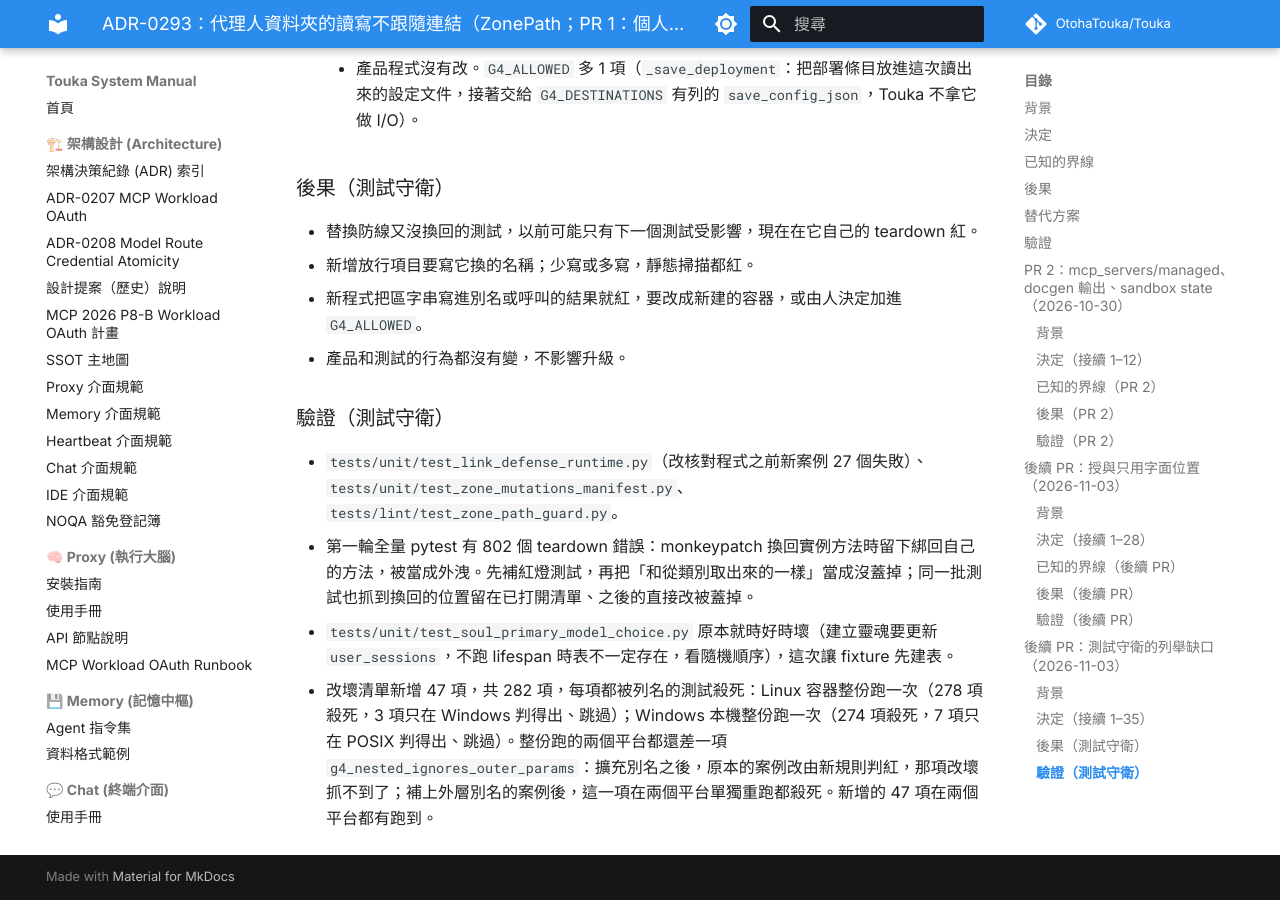
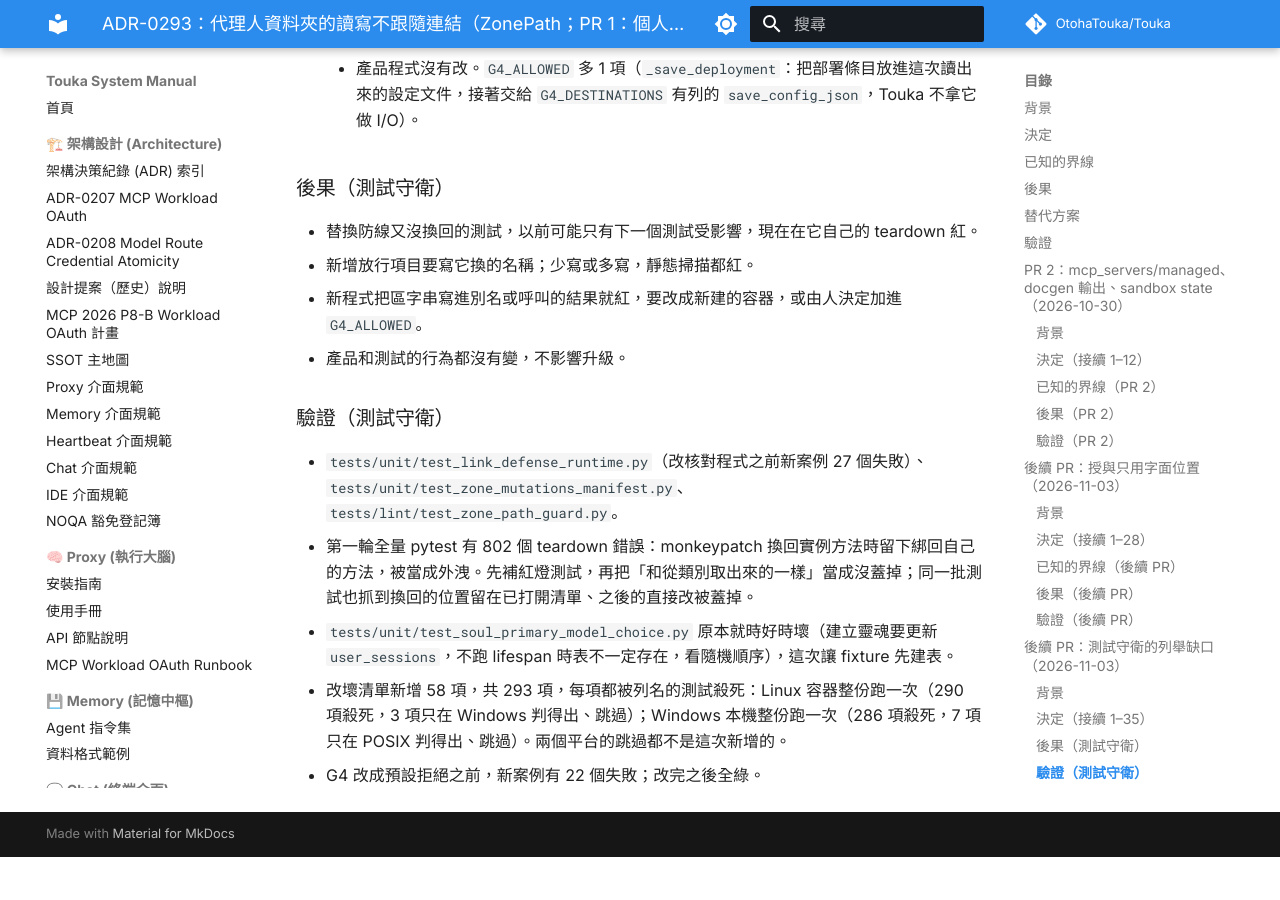
Before and after one commit to OtohaTouka/Touka, an MkDocs documentation site: the page built from docs/architecture/adr/0293-agent-folders-no-follow.md, in a window 1280 px wide and 900 px high, scrolled down 18839 px. Built offline with MkDocs 1.6.1 and Material for MkDocs 9.7.7, drawn with Linux system fonts in a browser that asks for light colours; comment, search, counter and statistics services are not loaded; after the commit the page ends 19696 px from its top, so only the background shows below that.

Commit message:
docs(adr): record the verification of the test guards after default deny
Co-Authored-By: Claude Opus 5.5 <noreply@anthropic.com>

```diff
--- a/docs/architecture/adr/0293-agent-folders-no-follow.md
+++ b/docs/architecture/adr/0293-agent-folders-no-follow.md
@@ -260,4 +260,5 @@ PR 2 的「已知的界線」列了一串測試守衛看不到的寫法，多半
 - `tests/unit/test_link_defense_runtime.py`（改核對程式之前新案例 27 個失敗）、`tests/unit/test_zone_mutations_manifest.py`、`tests/lint/test_zone_path_guard.py`。
 - 第一輪全量 pytest 有 802 個 teardown 錯誤：monkeypatch 換回實例方法時留下綁回自己的方法，被當成外洩。先補紅燈測試，再把「和從類別取出來的一樣」當成沒蓋掉；同一批測試也抓到換回的位置留在已打開清單、之後的直接改被蓋掉。
 - `tests/unit/test_soul_primary_model_choice.py` 原本就時好時壞（建立靈魂要更新 `user_sessions`，不跑 lifespan 時表不一定存在，看隨機順序），這次讓 fixture 先建表。
-- 改壞清單新增 47 項，共 282 項，每項都被列名的測試殺死：Linux 容器整份跑一次（278 項殺死，3 項只在 Windows 判得出、跳過）；Windows 本機整份跑一次（274 項殺死，7 項只在 POSIX 判得出、跳過）。整份跑的兩個平台都還差一項 `g4_nested_ignores_outer_params`：擴充別名之後，原本的案例改由新規則判紅，那項改壞抓不到了；補上外層別名的案例後，這一項在兩個平台單獨重跑都殺死。新增的 47 項在兩個平台都有跑到。
+- 改壞清單新增 58 項，共 293 項，每項都被列名的測試殺死：Linux 容器整份跑一次（290 項殺死，3 項只在 Windows 判得出、跳過）；Windows 本機整份跑一次（286 項殺死，7 項只在 POSIX 判得出、跳過）。兩個平台的跳過都不是這次新增的。
+- G4 改成預設拒絕之前，新案例有 22 個失敗；改完之後全綠。
```
